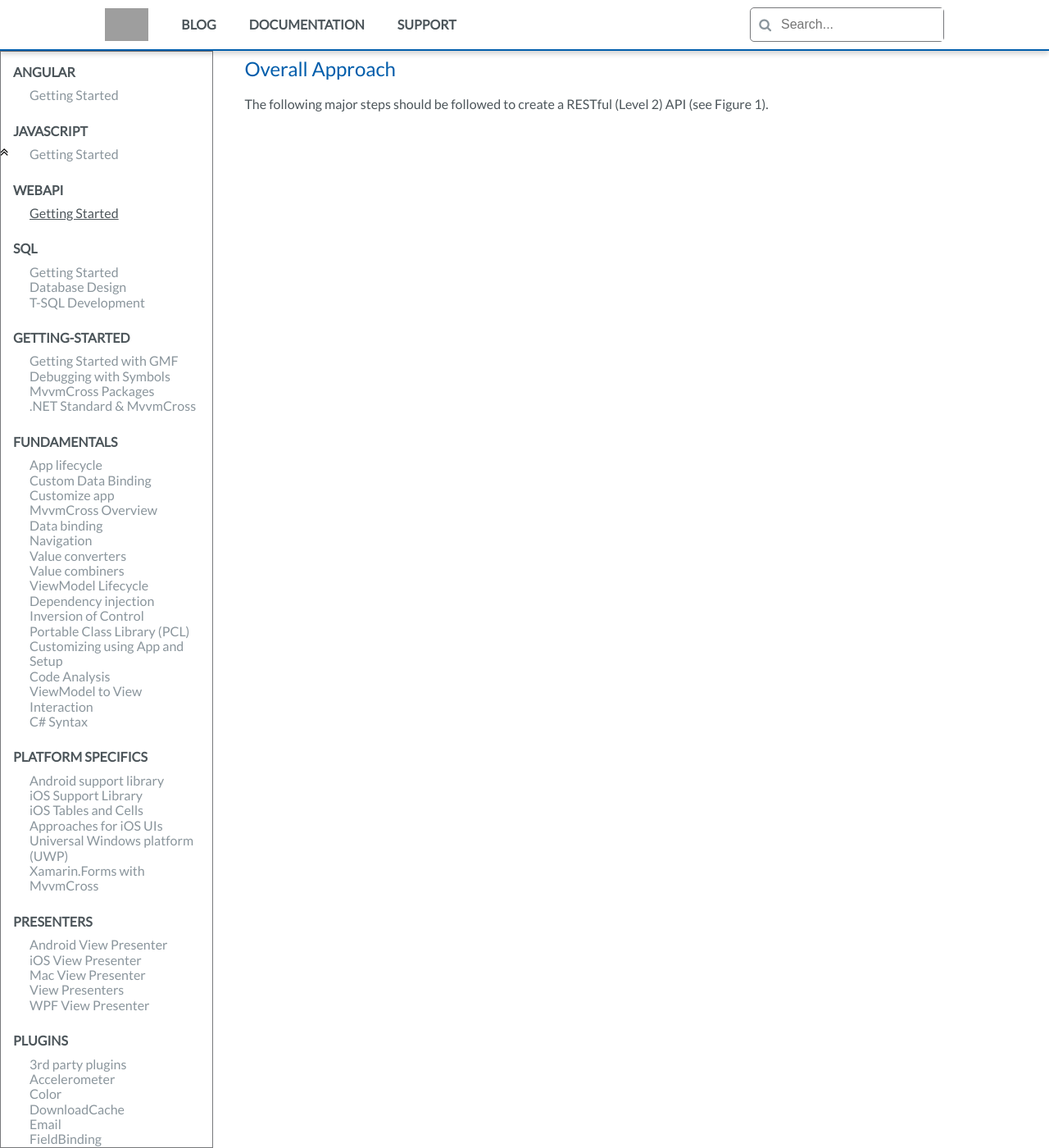
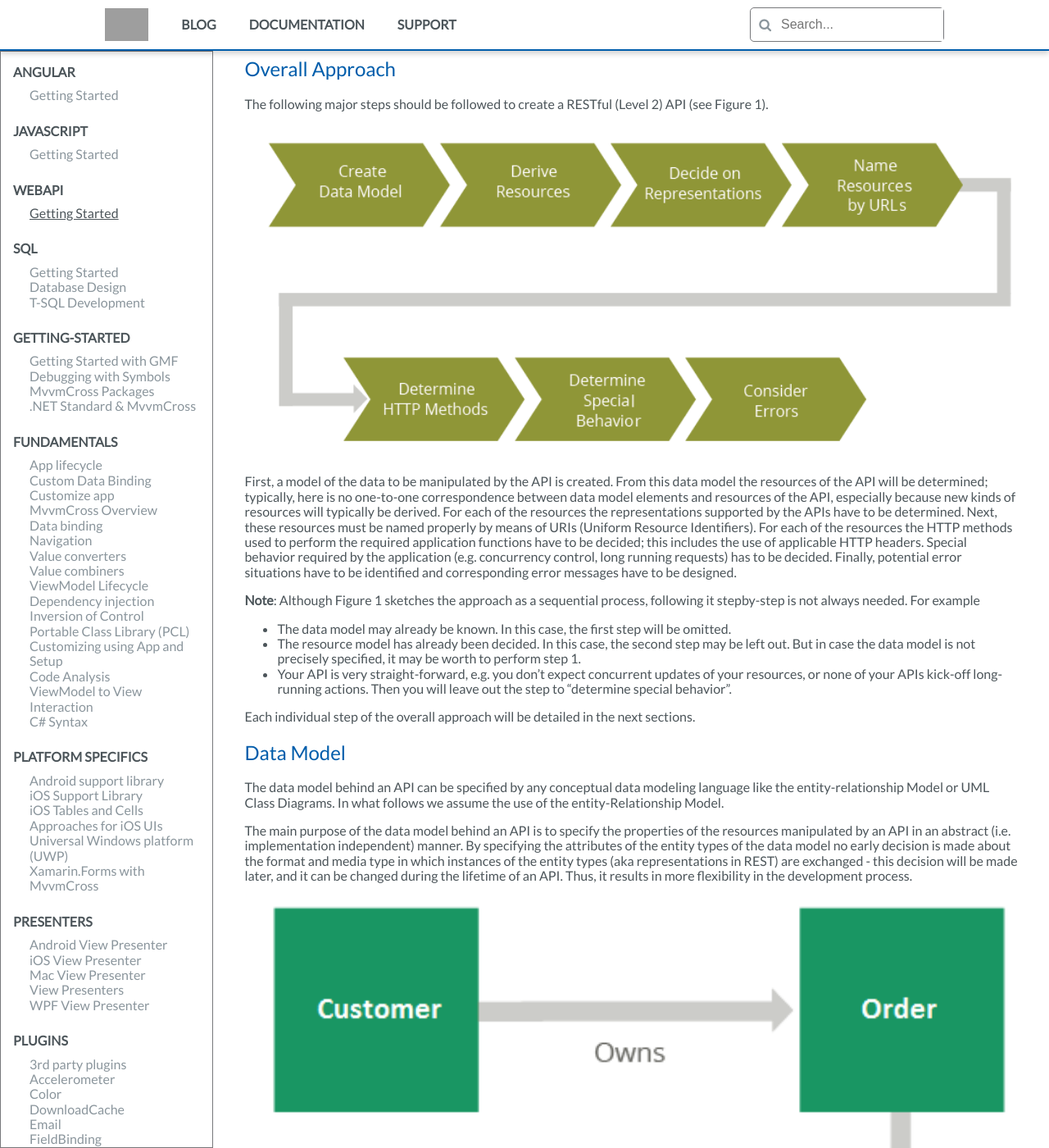
Before and after one commit to gmfjlr/DevForDev, a Jekyll site: the page built from docs/_documentation/webapi/getting-started.md, in a window 1280 px wide and 1400 px high, scrolled down 270 px. Shown: the whole window at 82% size. Built offline with Jekyll 4.4.1, drawn with Linux system fonts in a browser that asks for light colours; nearby versions of some CDN libraries; comment, search, counter and statistics services are not loaded; some of the changed text lies outside the part shown; grey boxes are pictures that could not be loaded.

Commit message:
Update getting-started.md

```diff
--- a/docs/_documentation/webapi/getting-started.md
+++ b/docs/_documentation/webapi/getting-started.md
@@ -14,3 +14,27 @@ The top level - Level 3 - of the Richardson Maturity Model will not be reached.
 ## Overall Approach
 
 The following major steps should be followed to create a RESTful (Level 2) API (see Figure 1).
+
+<img width="1140" src="https://github.com/gmfjlr/DevForDev/raw/master/docs/assets/img/webapi/webapi%20-%20image1.png">
+
+First, a model of the data to be manipulated by the API is created. From this data model the resources of the API will be determined; typically, here is no one-to-one correspondence between data model elements and resources of the API, especially because new kinds of resources will typically be derived. For each of the resources the representations supported by the APIs have to be determined. Next, these resources must be named properly by means of URIs (Uniform Resource Identifiers). For each of the resources the HTTP methods used to perform the required application functions have to be decided; this includes the use of applicable HTTP headers. Special behavior required by the application (e.g. concurrency control, long running requests) has to be decided. Finally, potential error situations have to be identified and corresponding error messages have to be designed.
+
+**Note**: Although Figure 1 sketches the approach as a sequential process, following it stepby-step is not always needed. For example
+
+  - The data model may already be known. In this case, the first step will be omitted.
+  - The resource model has already been decided. In this case, the second step may be left out. But in case the data model is not precisely specified, it may be worth to perform step 1.
+  - Your API is very straight-forward, e.g. you don't expect concurrent updates of your resources, or none of your APIs kick-off long-running actions. Then you will leave out the step to "determine special behavior".
+
+Each individual step of the overall approach will be detailed in the next sections.
+
+## Data Model
+
+The data model behind an API can be specified by any conceptual data modeling language like the entity-relationship Model or UML Class Diagrams. In what follows we assume the use of the entity-Relationship Model.
+
+The main purpose of the data model behind an API is to specify the properties of the resources manipulated by an API in an abstract (i.e. implementation independent) manner. By specifying the attributes of the entity types of the data model no early decision is made about the format and media type in which instances of the entity types (aka representations in REST) are exchanged - this decision will be made later, and it can be changed during the lifetime of an API. Thus, it results in more flexibility in the development process.
+
+<img width="1140" src="https://github.com/gmfjlr/DevForDev/raw/master/docs/assets/img/webapi/webapi%20-%20image2.png">
+
+Figure 2 depicts a sample data model that will be used in the following sections to give examples on how to apply the given guidelines.
+
+The data model is an important source to determine an appropriate resource model. However, the way clients interact with the API is a significant influencer of the resource model derived from the data model ("clients win over data"). The domain model drives the implementation of the API, while the resource model is driven by client interactions. But typically, the resource model will "follow the data model".
```
